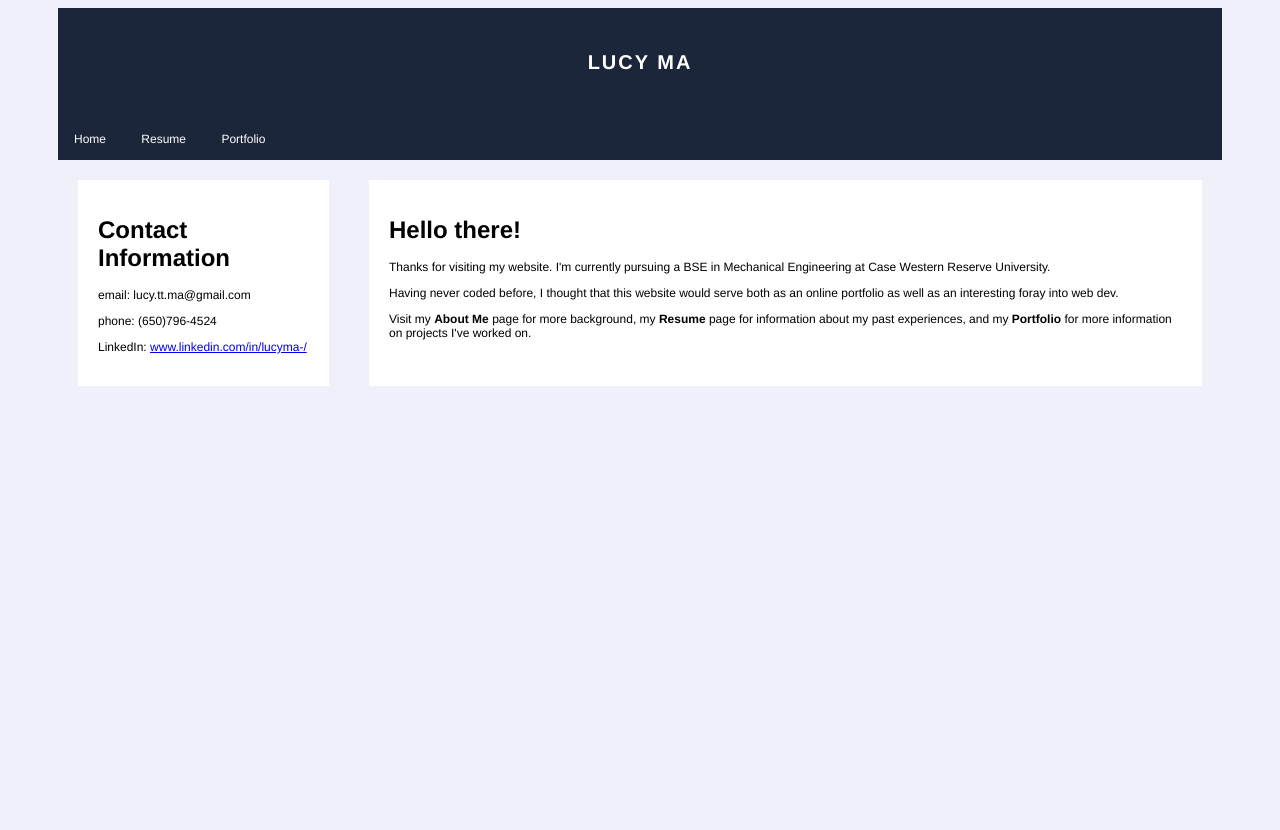
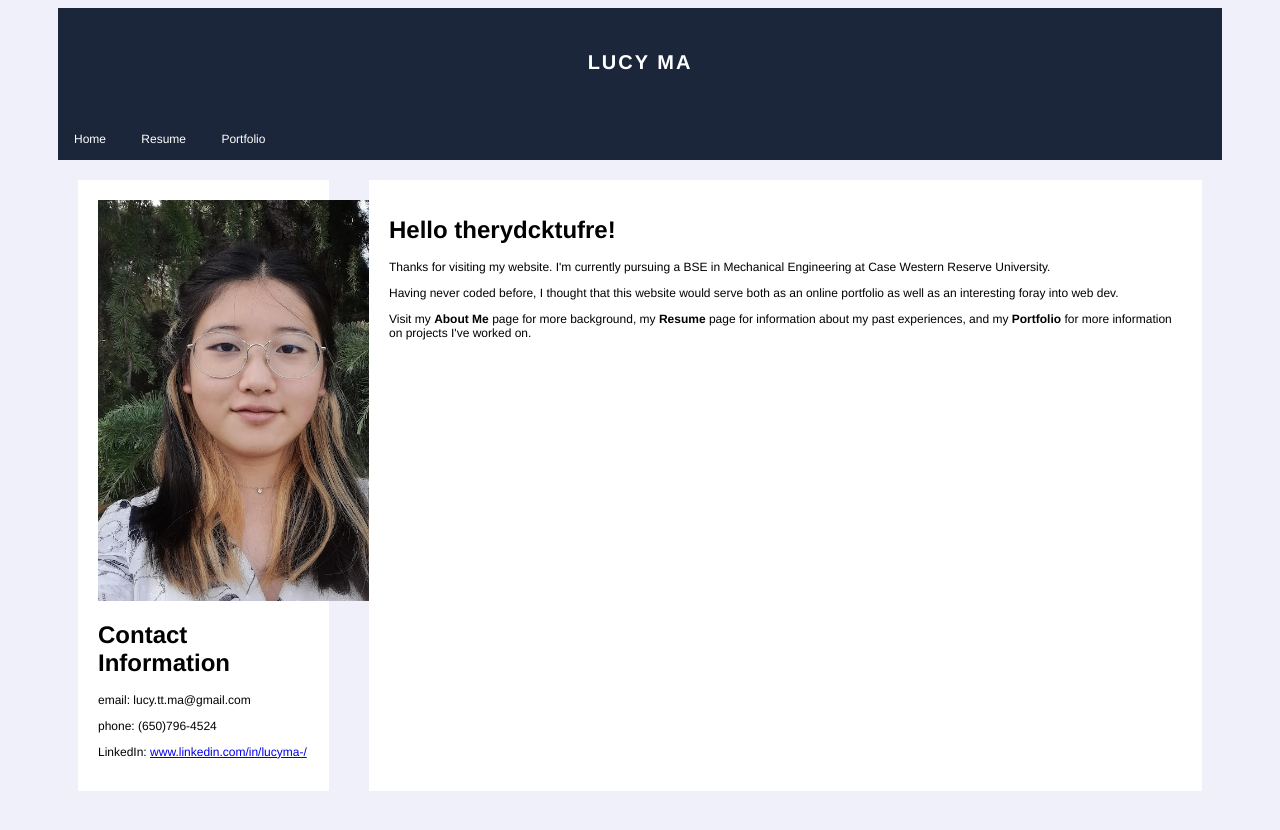
Before and after one commit to lucyttma/lucyttma.github.io, a Jekyll site: the page built from index.html, in a window 1280 px wide. Shown: the top 830 px of the page. Built offline with Jekyll 4.4.1, drawn with Linux system fonts in a browser that asks for light colours.

Commit message:
Update index.html

```diff
--- a/index.html
+++ b/index.html
@@ -3,9 +3,9 @@ layout: home
 title: Home
 ---
 <div>
-  <div class="div-himage> <img src="/assets/images/id pic.jpg" alt="Photograph" > </div>
+  <div class="div-hcard">
+    <img src="/assets/images/id pic.jpg" alt="Photograph" width="300px" height="auto" margin=10px>
 
-  <div class="div-hcard">
     <h1> Contact Information </h1>
     <p> email:  lucy.tt.ma@gmail.com </p>
     <p> phone:  (650)796-4524 </p>
@@ -15,7 +15,7 @@ title: Home
 </div>
 
 <div class="div-hcard">
-  <h1> Hello there! </h1>
+  <h1> Hello therydcktufre! </h1>
   <p>Thanks for visiting my website. I'm currently pursuing a BSE in Mechanical Engineering at Case Western Reserve University.</p>
   <p>Having never coded before, I thought that this website would serve both as an online portfolio as well as an interesting foray into web dev. </p>
   <p>Visit my&nbsp;<strong>About Me </strong>page for more background, my <strong>Resume</strong> page for information about my past experiences, and my <strong>Portfolio</strong> for more information on projects I've worked on.</p>
```
